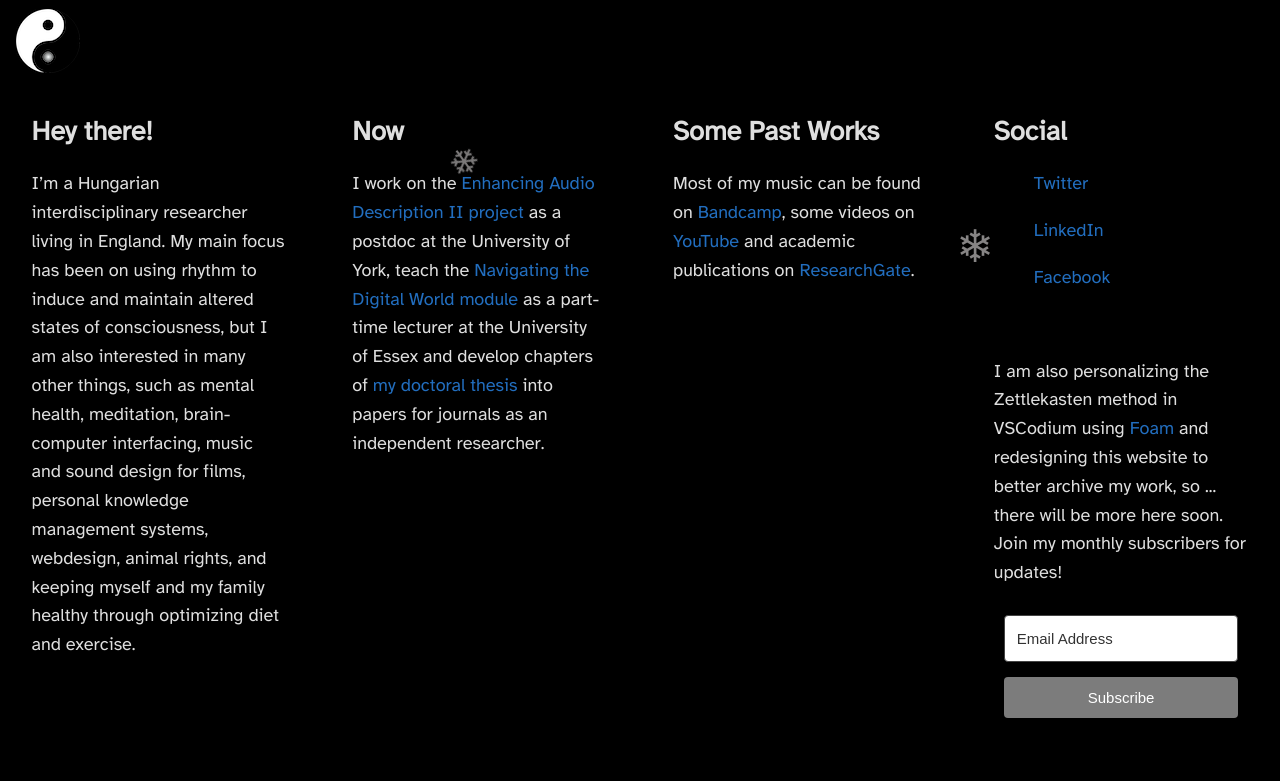
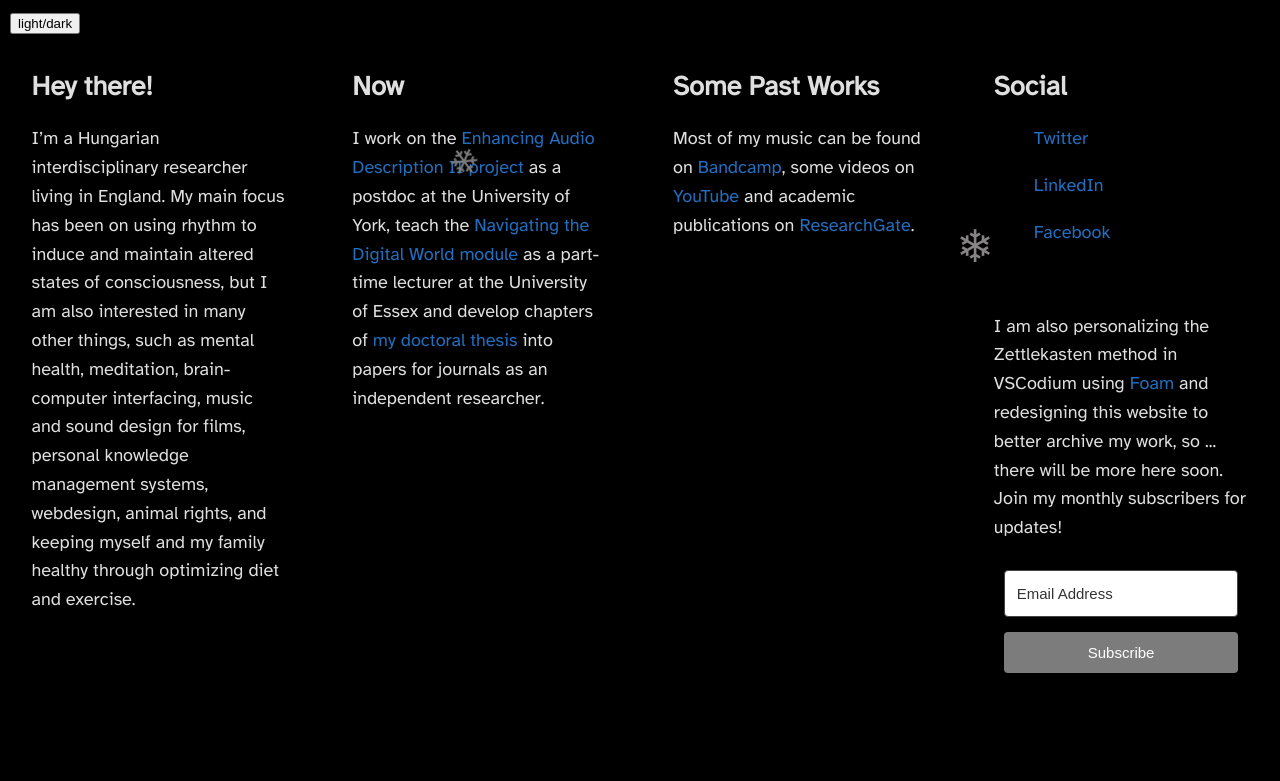
Before and after one commit to khofstadter/krishofstadter.com, a plain HTML site: page index.html in a window 1280 px wide. Shown: the part 93-874 px from the top of the page. After the commit the page ends 829 px from the top, so only its background shows below. Drawn offline with Linux system fonts and the light colour scheme.

Commit message:
old-button

```diff
--- a/css/style.css
+++ b/css/style.css
@@ -24,10 +24,6 @@ a:hover {
   text-decoration: underline;
 }
 
-button {
-  background: none;
-  border: none;
-}
 
 .light-mode {
   background-color: #ececcf;
--- a/index.html
+++ b/index.html
@@ -18,9 +18,7 @@
 <body>
     <header>
         <nav>
-            <button onclick="contrast()" title="Daylight is mine to command!">
-              <img src="assets/img/tao.png" alt="Switch theme">
-            </button>
+            <button onclick="contrast()" title="Daylight is mine to command!">light/dark</button>
         </nav>
     </header>
 
```
Also changed, not shown: assets/img/tao.png (deleted), 1 other file.
